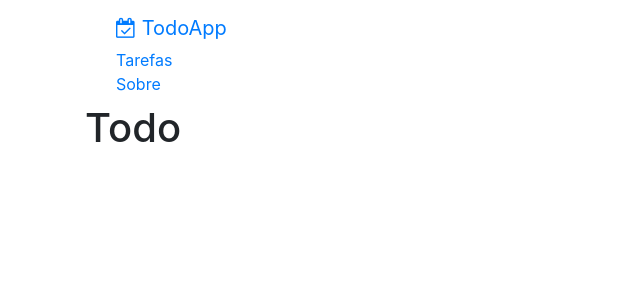
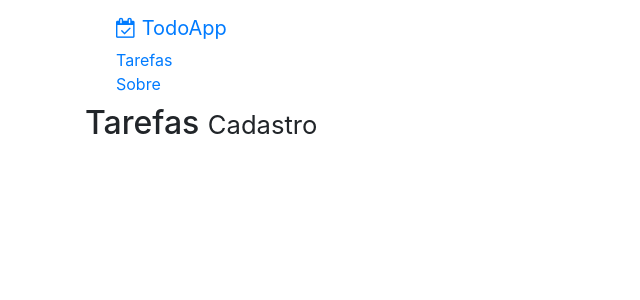
Before and after one commit to ArthurPMachado/Projeto-TodoApp, a React (Create React App) app in the folder web/: page /#/todos in a window 1280 px wide. Shown: the top 300 px of the page, without its empty margins (0-640 px from the left). Built offline with nearby package versions, Linux system fonts and the light colour scheme.

Commit message:
Feat: create PageHeader component

```diff
--- /dev/null
+++ b/web/src/components/PageHeader.jsx
@@ -0,0 +1,13 @@
+import React from 'react';
+
+function PageHeader(props) {
+  const { name, small } = props;
+
+  return (
+    <header className="page-header">
+      <h2>{name} <small>{small}</small></h2>
+    </header>
+  );
+}
+
+export default PageHeader;
--- a/web/src/pages/About.jsx
+++ b/web/src/pages/About.jsx
@@ -1,9 +1,17 @@
 import React from 'react';
+import PageHeader from '../components/PageHeader';
 
 function About() {
   return (
     <div>
-      <h1>Sobre</h1>
+      <PageHeader name="Sobre" small="Nós" />
+
+      <h2>Nossa história</h2>
+      <p>Lorem ipsum dolor sit amet, consectet</p>
+      <h2>Missão e visão</h2>
+      <p>Lorem ipsum dolor sit amet</p>
+      <h2>Imprensa</h2>
+      <p>Lorem ipsum dolor sit amet</p>
     </div>
   );
 }
--- a/web/src/pages/Todo.jsx
+++ b/web/src/pages/Todo.jsx
@@ -1,9 +1,10 @@
 import React from 'react';
+import PageHeader from '../components/PageHeader';
 
 function Todo() {
   return (
     <div>
-      <h1>Todo</h1>
+      <PageHeader name="Tarefas" small="Cadastro" />
     </div>
   );
 }
```
